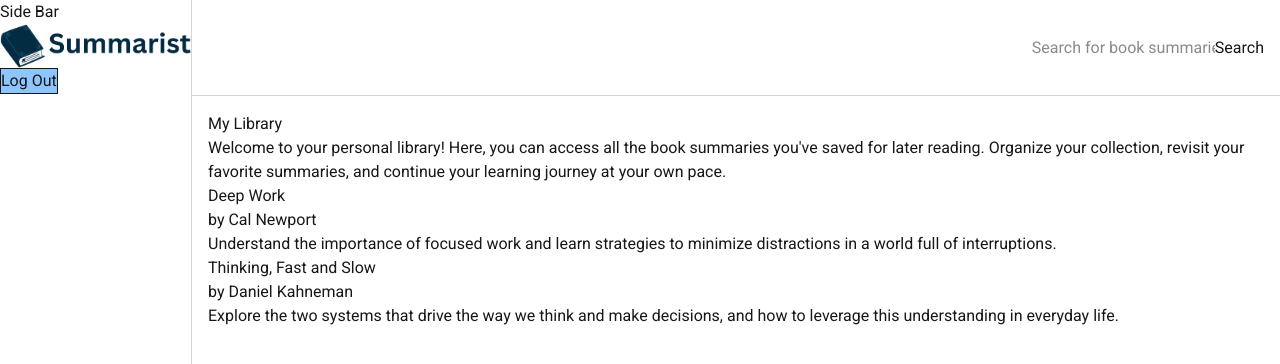
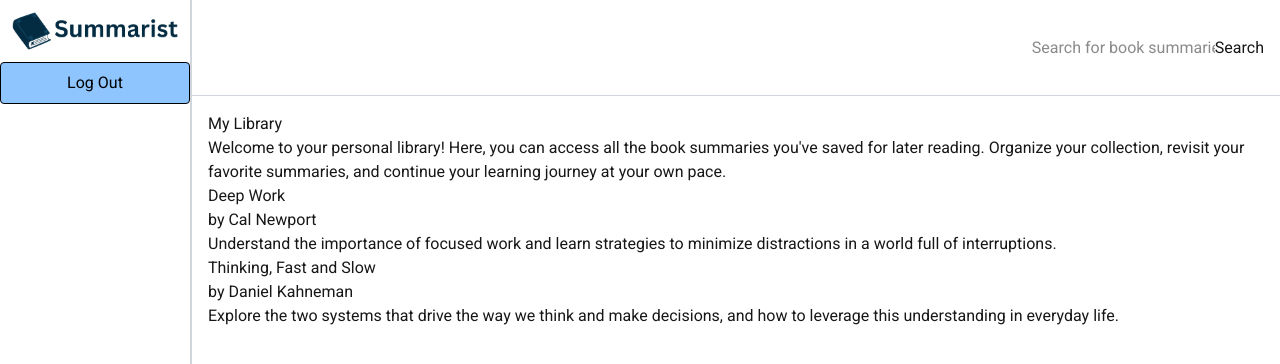
Before and after one commit to doug3/corcoran-summarist, a Next.js app: page /loggedIn/myLibrary in a window 1280 px wide. Shown: the top 364 px of the page. Built offline with nearby package versions, Linux system fonts and the light colour scheme; no server answers.

Commit message:
Updated login logic

```diff
--- a/app/components/Login.tsx
+++ b/app/components/Login.tsx
@@ -7,26 +7,24 @@ import {
   useSendEmailVerification,
   useSignInWithEmailAndPassword,
   useSignInWithGoogle,
-
 } from "react-firebase-hooks/auth";
 import Link from "next/link";
 import Image from "next/image";
 import { FaUserLarge } from "react-icons/fa6";
 import { IconFidgetSpinner } from "@tabler/icons-react";
 
-
 export default function Login({
   handleShowModal,
 }: {
   handleShowModal: () => void;
 }) {
-
+  const router = useRouter();
   const handleLogin = () => {
-  }
+    router.push("/loggedIn");
+  };
 
   const [loading, setLoading] = useState(false);
 
-  const router = useRouter();
   const [email, setEmail] = useState("");
   const [password, setPassword] = useState("");
   const [createUser] = useCreateUserWithEmailAndPassword(auth);
@@ -37,29 +35,48 @@ export default function Login({
   const onSubmitCreate = async () => {
     console.log("Creating user...", email, "   ", password);
     setLoading(true);
+    try {
       const result = await createUser(email, password);
       if (result?.user) {
+        const user = result.user;
         await sendEmailVerification();
         handleLogin();
         handleShowModal();
+      }
+    } catch (error) {
+      console.error("Error creating user:", error);
+    } finally {
+      setLoading(false);
     }
   };
 
   const onSubmitLogin = async () => {
     console.log("Logging in user...", email, "   ", password);
     setLoading(true);
+    try {
       const result = await loginUser(email, password);
       if (result?.user) {
         handleLogin();
         handleShowModal();
       }
+    } catch (error) {
+      console.error("Error logging in user:", error);
+    } finally {
+      setLoading(false);
+    }
   };
 
   const onClickGoogleLogin = async () => {
     setLoading(true);
+    try {
       await signInWithGoogle();
       handleLogin();
       handleShowModal();
+    } catch (error) {
+      console.error("Error signing in with Google:", error);
+    } finally {
+      setLoading(false);
+    }
   };
 
   return (
@@ -200,7 +217,9 @@ export default function Login({
               </Link>
             </p>
 
-            {loading && <IconFidgetSpinner className="animate-spin w-12 h-12 mx-auto" />}
+            {loading && (
+              <IconFidgetSpinner className="animate-spin w-12 h-12 mx-auto" />
+            )}
           </div>
         </div>
       </div>
--- a/app/components/SideBar.tsx
+++ b/app/components/SideBar.tsx
@@ -1,15 +1,21 @@
 import React from 'react';
 import Image from "next/image";
+import { auth } from '../firebase/config';
+import { useSignOut } from 'react-firebase-hooks/auth';
+import { useRouter } from 'next/navigation';
 
 export default function SideBar() {
+  const [signOut, loading, error] = useSignOut(auth);
+  const router = useRouter();
+
   const handleLogout = () => {
-    // Add logout logic here
+    signOut();
+    router.push('/loggedout');
   };
 
   return (
-    <aside className="sidebar">
-      <h2>Side Bar</h2>
-      <figure className="nav__img--mask">
+    <aside className="border-r border-gray-300 h-full flex flex-col">
+      <figure className="flex justify-center m-3">
         <Image
           className="nav__img"
           src="/logo.png"
@@ -18,7 +24,7 @@ export default function SideBar() {
           height={100}
         />
       </figure>
-      <button className='border bg-blue-300' onClick={handleLogout}>
+      <button className='border p-2 rounded bg-blue-300 text-black hover:bg-blue-400' onClick={handleLogout}>
         Log Out
       </button>
     </aside>
--- a/app/landing/page.tsx
+++ b/app/landing/page.tsx
@@ -5,7 +5,8 @@ import { useRouter } from "next/navigation";
 import LoggedOut from "../loggedout/page";
 
 const Landing = () => {
-    const loggedIn = true; // Replace with actual authentication logic
+    const loggedIn = false
+    ; // Replace with actual authentication logic
     const router = useRouter();
 
     React.useEffect(() => {
--- a/app/loggedout/page.tsx
+++ b/app/loggedout/page.tsx
@@ -1,4 +1,4 @@
-"use client";
+'use client';
 import { useEffect, useState } from "react";
 import Footer from "../components/Footer";
 import Image from "next/image";
```
Lines whose indentation alone changed are shown as unchanged.
